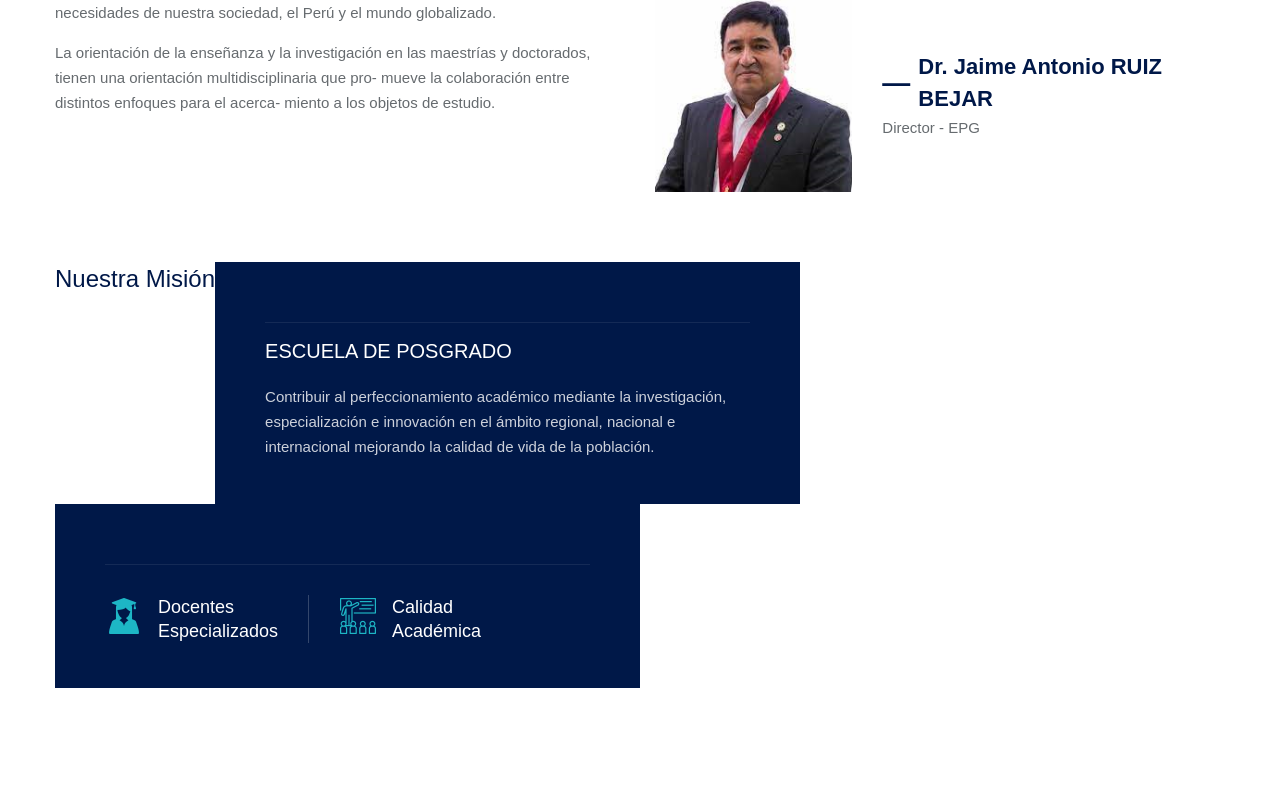
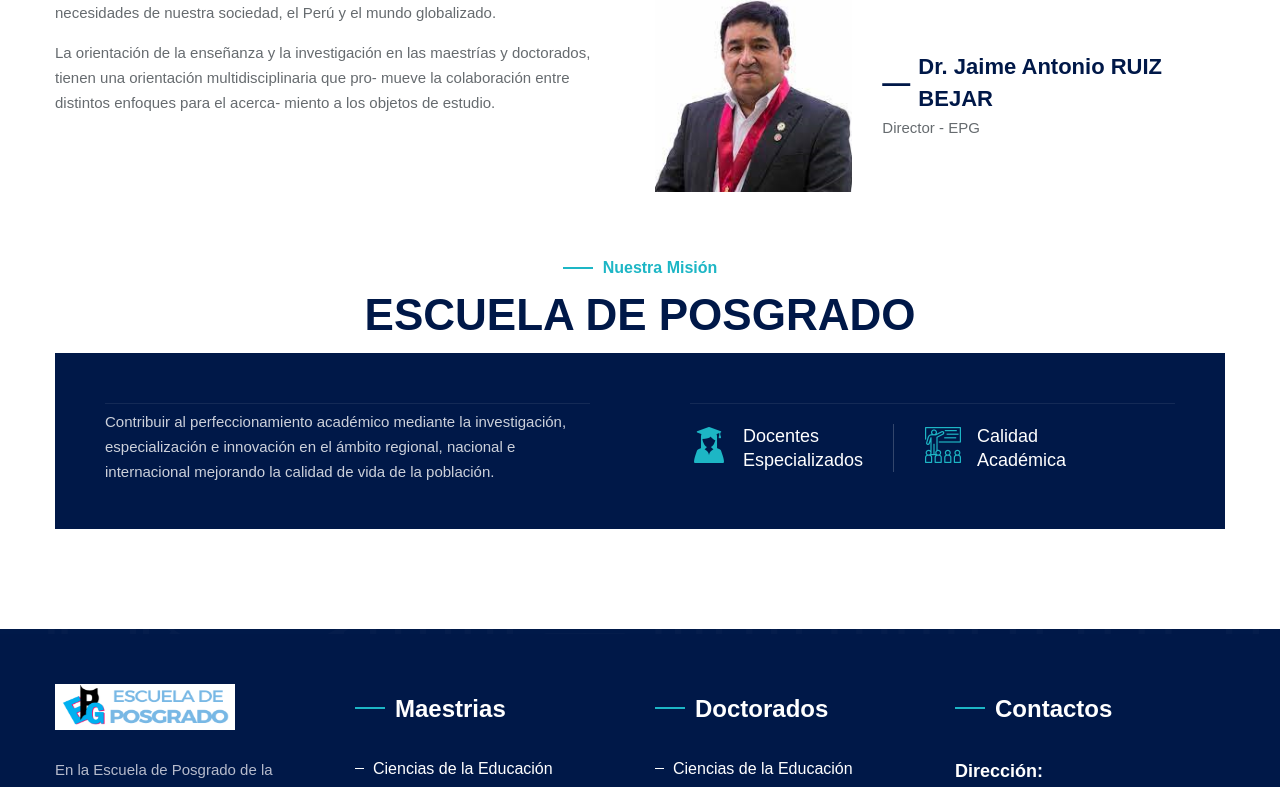
Before and after one commit to logan20andy/posgrado-unh, a PHP site: page /presentacion.php in a window 1280 px wide; the page is wider, and only the part inside the window is pictured. Shown: the part 822-1609 px from the top of that part. Run offline with PHP 8.4, Linux system fonts and the light colour scheme; some web fonts are replaced.

Commit message:
cambios de presentacion final

```diff
--- a/presentacion.php
+++ b/presentacion.php
@@ -86,16 +86,25 @@
                         </div>
                     </div>
                 </div><!-- row end -->
+
+                <div class="col-lg-12">
+                        <!-- section title -->
+                        <div class="section-title section-title title-style-center_text">
+                            <div class="title-header">
+                                <h3>Nuestra Misión</h3>
+                                <h2 class="title">ESCUELA DE POSGRADO</h2>
+                            </div>
+                        </div><!-- section title end -->
+                    </div>
                 <div class="row no-gutters">
-                <h3 class="font-weight-normal fs-24">Nuestra Misión</h3>
                     <div class="col-lg-6">
                         <div class="ttm-bg ttm-col-bgcolor-yes ttm-bgcolor-darkgrey p-50 pt-45 pb-30 res-991-pl-15 res-991-pr-15">
-                            <div class="ttm-col-wrapper-bg-layer ttm-bg-layer"></div>
+                            <div class="ttm-col-wrapper-bg-layer ttm-bg-layer">
+                            </div>
                             <div class="layer-content">
-                                <div class="mt-15 mb-15">
+                                <div class="mt-5 mb-5">
                                     <span class="ttm-horizontal_sep"></span>
                                 </div>
-                                <h5 class="font-weight-normal mb-20">ESCUELA DE POSGRADO</h5>
                                 <p>Contribuir al perfeccionamiento académico mediante la investigación, especialización e innovación en el ámbito regional, nacional e internacional me­jorando la calidad de vida de la población.</p>
                             </div>
                         </div>
@@ -104,8 +113,7 @@
                         <div class="ttm-bg ttm-col-bgcolor-yes ttm-bgcolor-darkgrey p-50 pt-45 pb-30 res-991-pl-15 res-991-pr-15">
                             <div class="ttm-col-wrapper-bg-layer ttm-bg-layer"></div>
                             <div class="layer-content">
-                                <h3 class="font-weight-normal fs-24"></h3>
-                                <div class="mt-15 mb-15">
+                                <div class="mt-5 mb-5">
                                     <span class="ttm-horizontal_sep"></span>
                                 </div>
                                 <div class="d-sm-flex">
```
Lines whose indentation alone changed are shown as unchanged.
